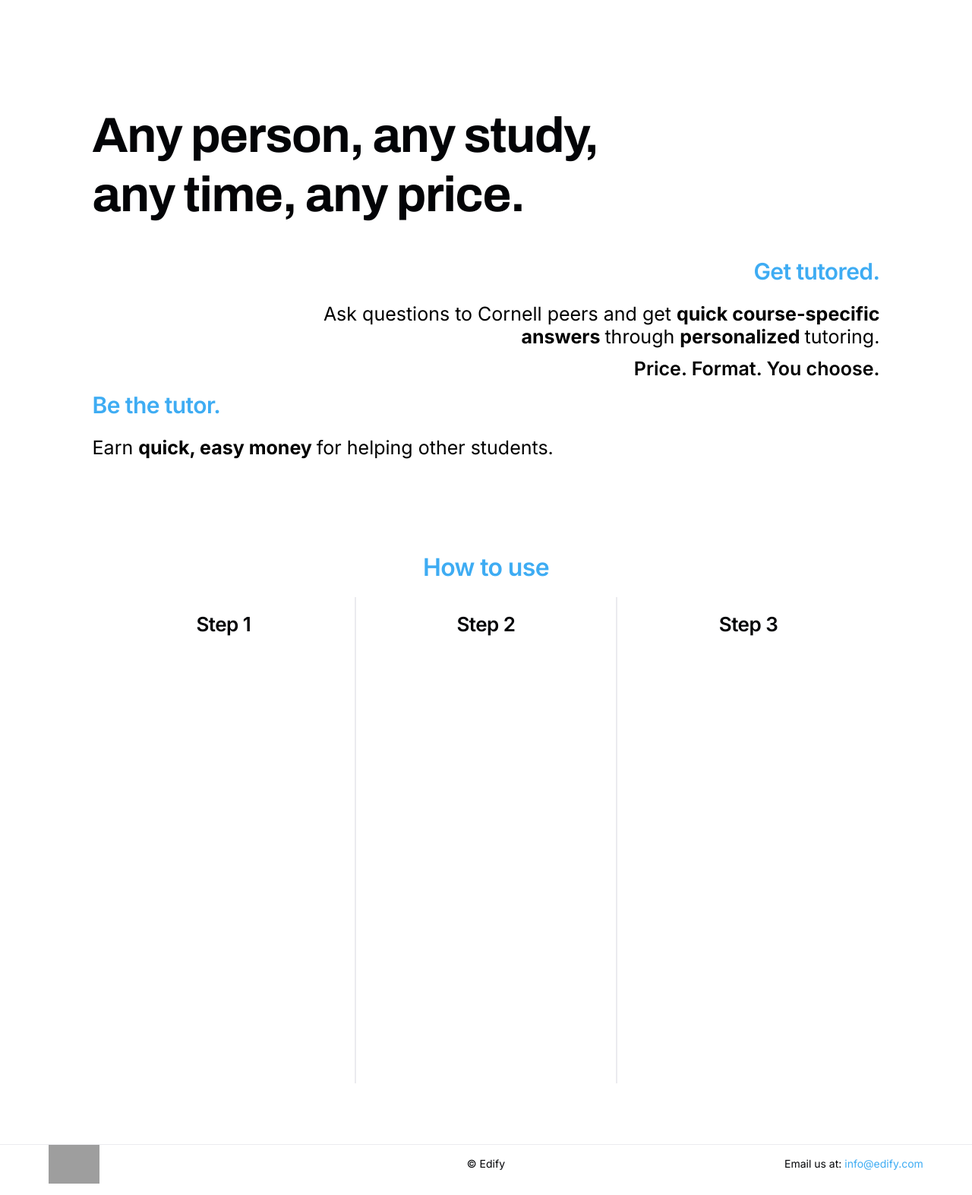
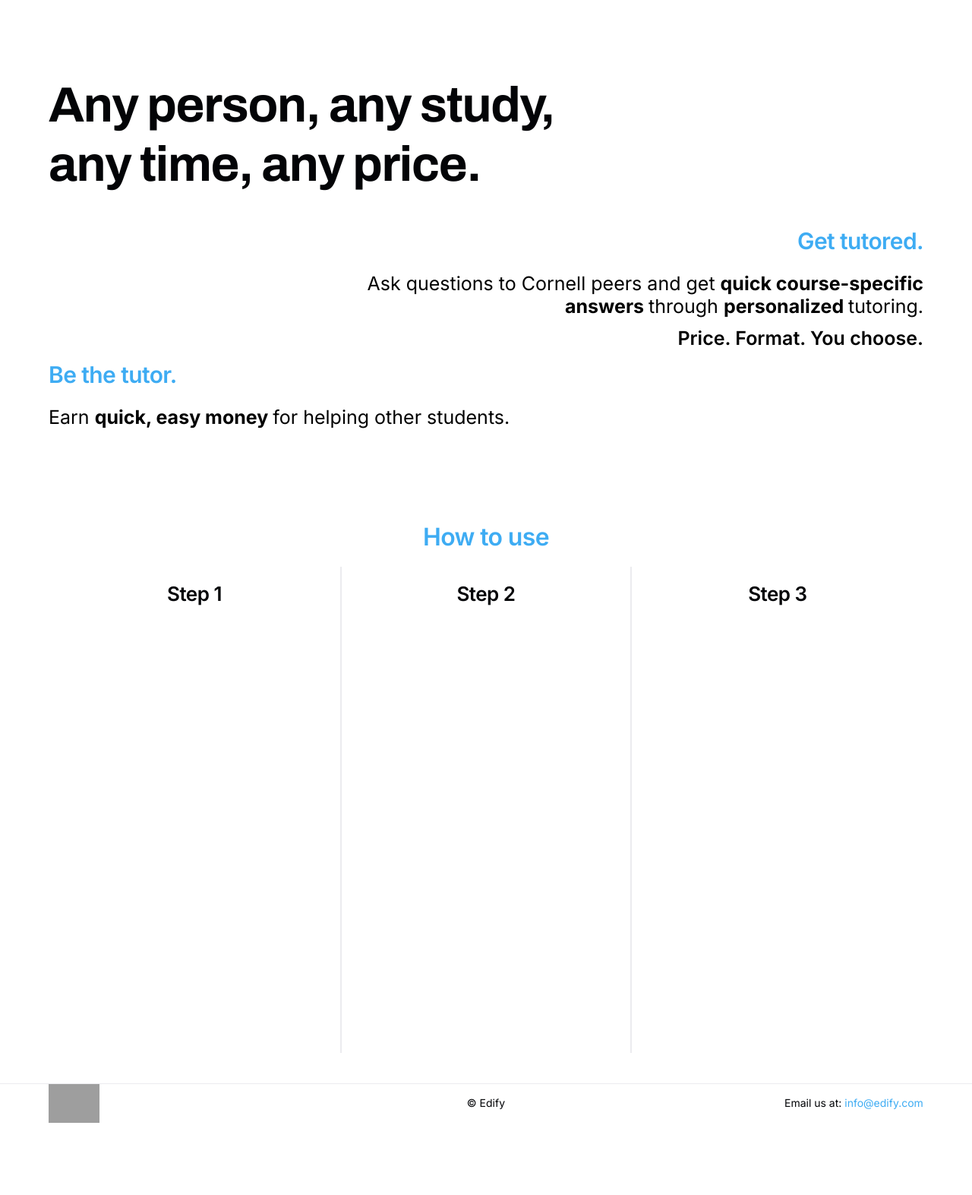
Before and after one commit to lawrencegranda/ilummu, a Flask app: page / in a window 1280 px wide. Shown: the part 90-1663 px from the top of the page at 76% size. After the commit the page ends 1568 px from the top, so only its background shows below. Run offline with Flask 3, Linux system fonts and the light colour scheme; grey boxes are pictures that could not be loaded.

Commit message:
encapsulate container

```diff
--- a/templates/bases/layout.html
+++ b/templates/bases/layout.html
@@ -17,10 +17,8 @@
 	{% endblock %}
 
 	<!-- Content -->
-	<div class="container main-content">
-		{% block content %}
-		{% endblock %}
-	</div>
+	{% block content %}
+	{% endblock %}
 
 	<!-- Footer -->
 	{% include 'bases/footer.html' %}
```
